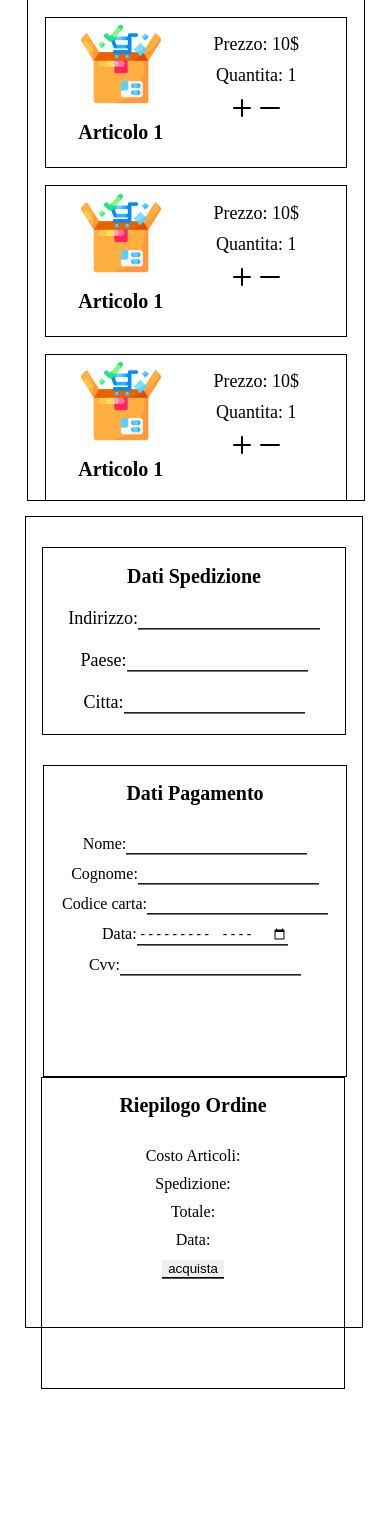
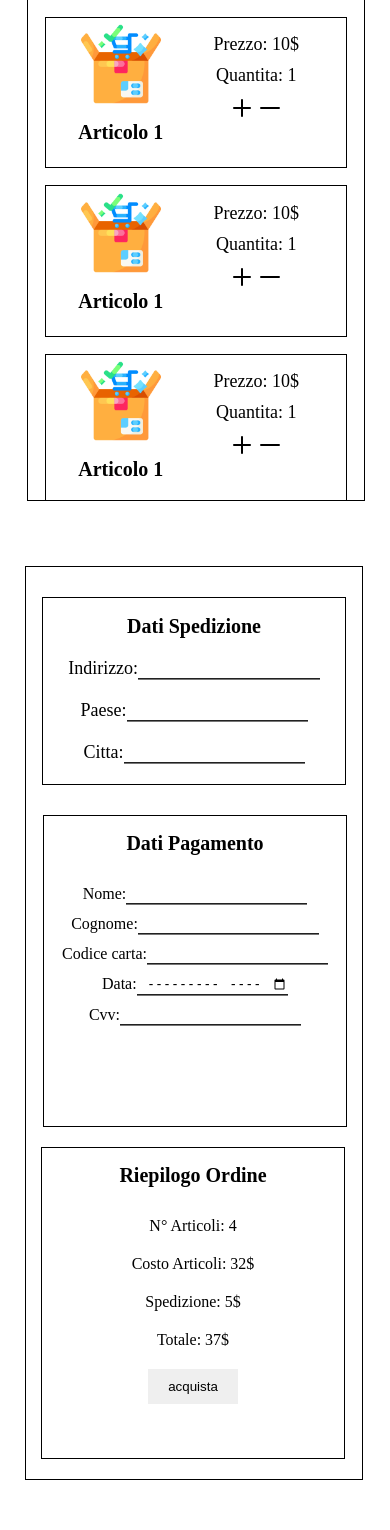
Before and after one commit to EdoardoPuce/webproject, a PHP site: page /template/carrello.php in a window 390 px wide. Shown: the part 56-1586 px from the top of the page. Before the commit the page ends 1445 px from the top, so only its background shows below. Run offline with PHP 8.4, Linux system fonts and the light colour scheme.

Commit message:
modifiche al carrello

```diff
--- a/css/carrello.css
+++ b/css/carrello.css
@@ -1,6 +1,7 @@
 :root{
     --height_main: 500px;
 }
+
 
 h1, h2 {
     text-align: center;
@@ -52,6 +53,7 @@ h2{
     border-right-style: hidden;
     border-left-style: hidden;
     border-bottom-style: groove;
+    text-align: center;
 }
 
 .dati-spedizione > ul > li:first-child{
@@ -113,7 +115,16 @@ h2{
 }
 
 .riepilogo-ordine > ul > li{
-    margin: 10px 0px;
+    margin: 20px 0px;
+}
+
+.riepilogo-ordine > ul > li > input{
+    padding: 10px 20px;
+    border-bottom-style: hidden;
+}
+
+.riepilogo-ordine > ul > li > input:hover{
+    background-color: orange;
 }
 
 @media screen and (max-width: 768px) {
@@ -126,16 +137,20 @@ h2{
     }
 
     .dati{
-        margin: 0px 5%;
+        margin: 50px 5%;
         display: block;
         width: 90%;
-        height: 810px;
+        height: fit-content;
     }
 
     .dati > section{
         margin: 30px auto 30px;
         width: 90%;
         height: fit-content;
+    }
+
+    .dati-pagamento, .riepilogo-ordine {
+        margin-bottom: 20px;
     }
 
     .dati-spedizione > ul {
--- a/css/style.css
+++ b/css/style.css
@@ -1,6 +1,7 @@
 :root {
     --border: 15px;
     --main_color: #4F6D59;
+    --hover_pulsante: #E5A23C;
   }
 
 body, header {
@@ -63,7 +64,7 @@ nav > ul > li > a{
 }
 
 nav > ul > li > a:hover{
-    background-color: #E5A23C;
+    background-color: var(--hover_pulsante);
 }
 
 
--- a/template/carrello.php
+++ b/template/carrello.php
@@ -46,16 +46,16 @@
             <h2>Riepilogo Ordine</h2>
                 <ul>
                     <li>
-                        <label for="articoli">Costo Articoli:</label>
+                        <label for="n-articoli">N° Articoli: 4</label>
                     </li>
                     <li>
-                        <label for="spedizione">Spedizione:</label>
+                        <label for="articoli">Costo Articoli: 32$</label>
                     </li>
                     <li>
-                        <label for="totale">Totale:</label>
+                        <label for="spedizione">Spedizione: 5$</label>
                     </li>
                     <li>
-                        <label for="data">Data:</label>
+                        <label for="totale">Totale: 37$</label>
                     </li>
                     <li>
                         <input type="button" name="Acquista" value="acquista" />
```
